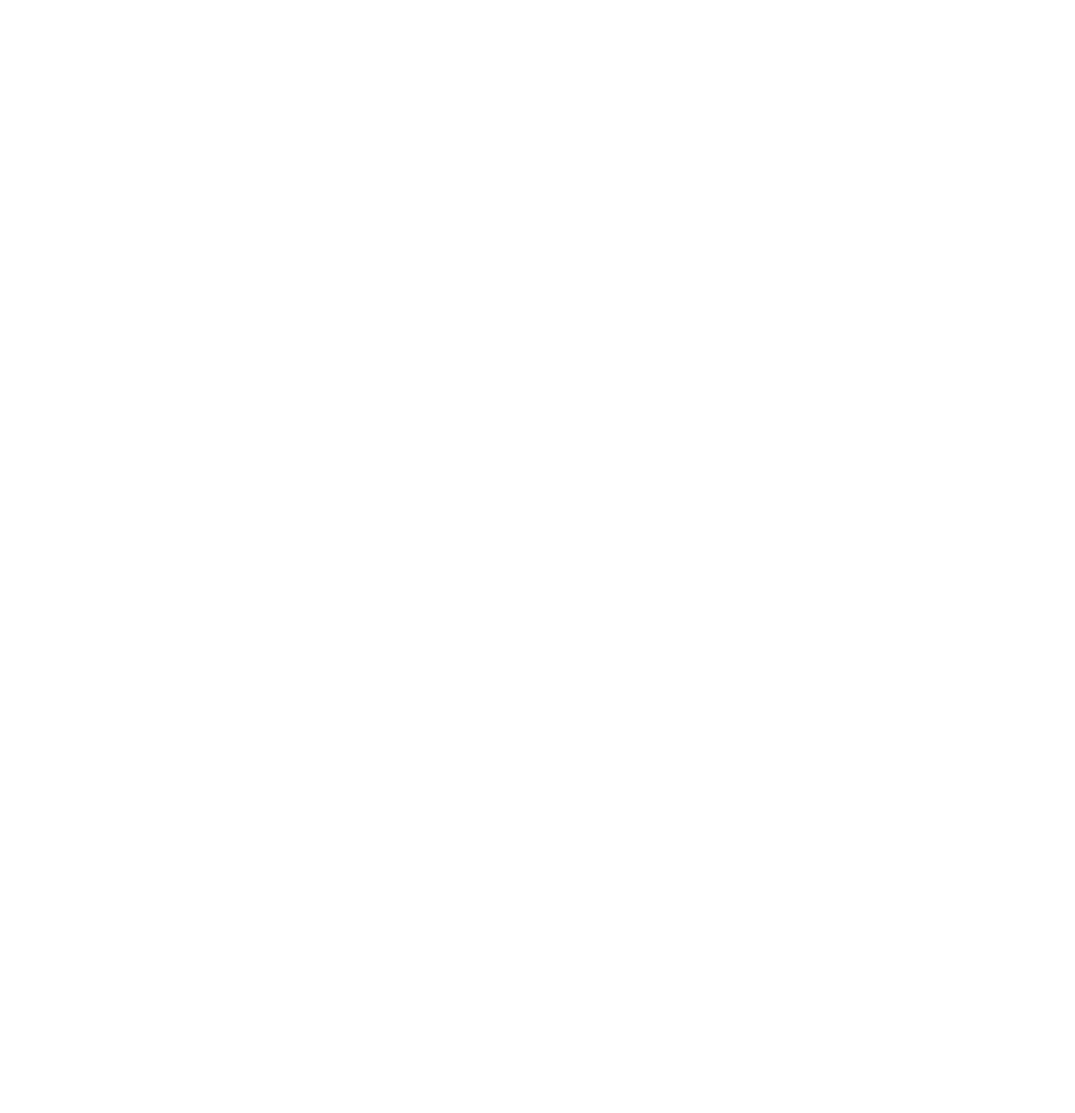
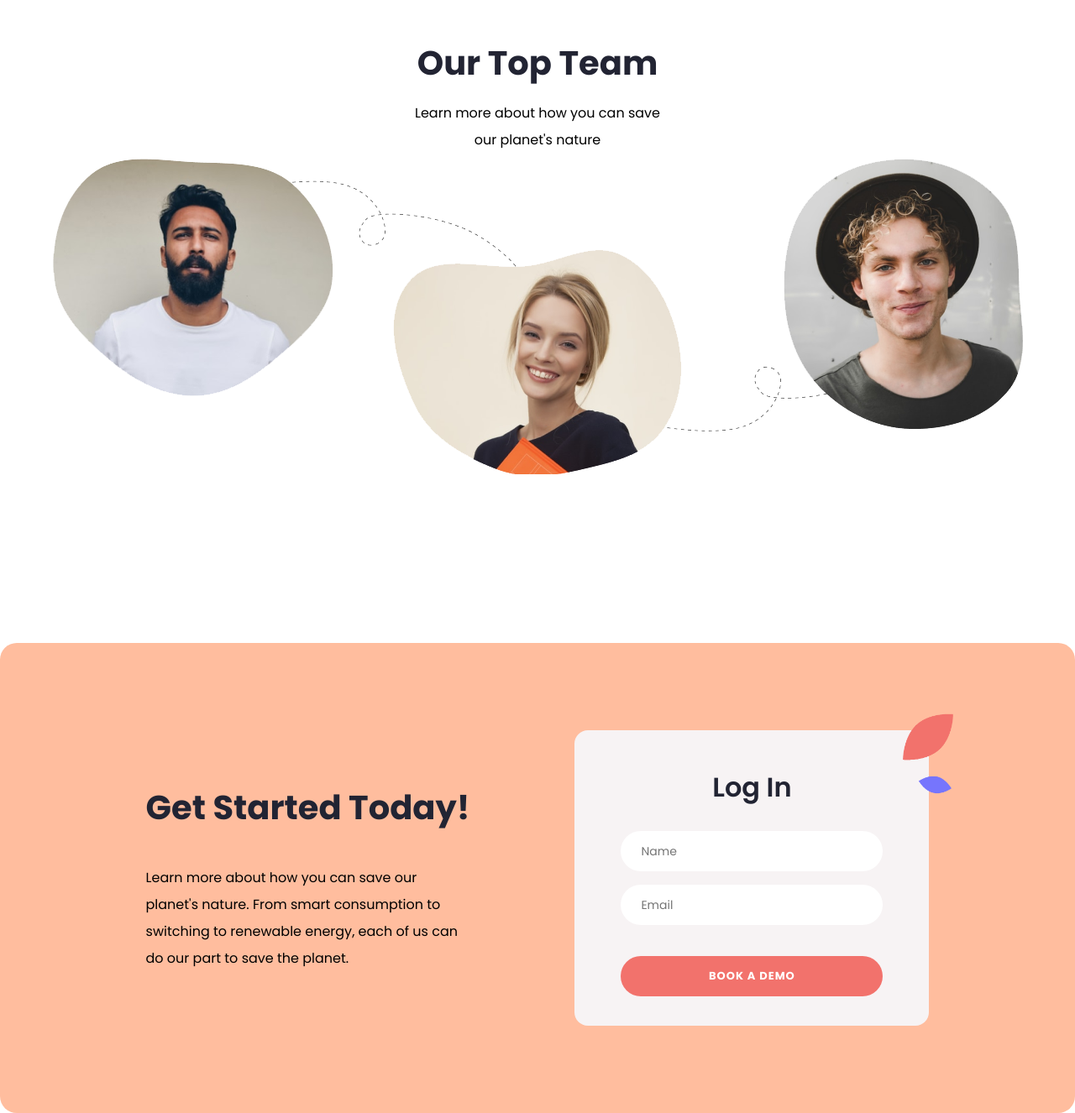
Before and after one commit to vladBrownDev/testForCompany, a React (Create React App) app: page / in a window 1280 px wide. Shown: the part 1041-2367 px from the top of the page at 84% size. Before the commit the page ends 896 px from the top, so only its background shows below. Built offline with nearby package versions, Linux system fonts and the light colour scheme; no server answers.

Commit message:
formDone

```diff
--- a/src/App.js
+++ b/src/App.js
@@ -3,6 +3,7 @@
 import Header from './components/header/Header';
 import UpperMain from './components/upperMain/UpperMain';
 import Team from "./components/team/Team"
+import Form from './components/form/Form';
 
 function App() {
   return (
@@ -12,6 +13,7 @@
         <UpperMain/>
       </div>
       <Team/>
+      <Form/>
     </>
   );
 }
--- a/src/components/config.scss
+++ b/src/components/config.scss
@@ -3,6 +3,14 @@
 $grey: #F7F3F4;
 $red: #F2726C;
 $orange:#FFBD9E;
+
+input:focus{
+    outline: none;
+}
+
+button {
+    border:none;
+}
 
 @mixin primary-font() {
     font-family: 'Poppins';
@@ -15,3 +23,15 @@
     max-width: 1280px;
     margin: 0 auto;
 }
+@mixin headText() {
+    font-family: 'Poppins';
+    font-style: normal;
+    font-weight: 700;
+    font-size: 40px;
+    line-height: 56px;
+    text-align: center;
+    text-transform: capitalize;
+    color: #222433;
+    margin-bottom: 0;
+    margin-top: 0;
+}
--- /dev/null
+++ b/src/components/form/Form.jsx
@@ -0,0 +1,44 @@
+import React, {useState} from "react";
+import "./form.scss"
+
+export default function Form () {
+    let [nameInpValue, setNameInpValue] = useState("")
+    let [emailInpValue, setEmailInpValue] = useState("")
+    function collectInpValues(e) {
+        console.log(nameInpValue, emailInpValue)
+        e.target.id === "nameInput" ?
+        setNameInpValue(e.target.value) : setEmailInpValue(e.target.value)
+    }
+    return (
+        <section id="formSection">
+            <div id="leftFormSection">
+                <h1>Get started today!</h1>
+                <div id="formDescription">
+                    Learn more about how you can save our planet's nature.
+                    From smart consumption to switching to renewable energy,
+                    each of us can do our part to save the planet.
+                </div>
+            </div>
+            <div id="rightFormSection">
+                <h2>Log In</h2>
+                <form id="logInForm" action="">
+                    <input
+                        className="logInInput"
+                        id="nameInput"
+                        name="name"
+                        placeholder="Name"
+                        type="text"
+                        onChange={collectInpValues}/>
+                    <input
+                        className="logInInput"
+                        id="emailInput"
+                        name="email"
+                        placeholder="Email"
+                        type="email"
+                        onChange={collectInpValues}/>
+                    <button id="logInFormButton">BOOK A DEMO</button>
+                </form>
+            </div>
+        </section>
+    )
+}
--- /dev/null
+++ b/src/components/form/form.scss
@@ -0,0 +1,89 @@
+@import "../config.scss";
+
+#formSection {
+    background-color: $orange;
+    @include width-center;
+    height: 560px;
+    border-radius: 20px;
+    margin-top: 200px;
+    display: flex;
+    flex-direction: row;
+    justify-content: center;
+    align-items: center;
+    #leftFormSection {
+        margin-right: 125px;
+        h1 {
+            @include headText
+        }
+        #formDescription {
+            @include primary-font;
+            max-width: 384px;
+            margin-top: 40px;
+        }
+    }
+    #rightFormSection {
+        background-color: $grey;
+        width: 422px;
+        height: 352px;
+        border-radius: 16px;
+        display: flex;
+        flex-direction: column;
+        align-items: center;
+        padding: 40px 55px;
+        h2  {
+            font-family: 'Poppins';
+            font-style: normal;
+            font-weight: 600;
+            font-size: 32px;
+            line-height: 56px;
+            text-transform: capitalize;
+            color: #222433;
+            margin-bottom: 24px;
+            margin-top: 0;
+        }
+        #logInForm {
+            display: flex;
+            flex-direction: column;
+            align-items: center;
+            .logInInput {
+                width: 312px;
+                height: 48px;
+                border-radius: 40px;
+                background-color: white;
+                border: none;
+                padding: 12px 24px;
+                @include primary-font;
+                font-size: 14px;
+                color: #807C7C;
+            }
+            #emailInput {
+                margin-top: 16px;
+            }
+            #logInFormButton {
+                width: 312px;
+                height: 48px;
+                border-radius: 40px;
+                background-color: $red;
+                color: white;
+                font-family: 'Poppins';
+                font-weight: 700;
+                font-size: 13px;
+                letter-spacing: 1px;
+                color: #FFFFFF;
+                margin-top: 37px;
+                cursor: pointer;
+            }
+        }
+    }
+    #rightFormSection::before {
+        content: "";
+        background-image: url("../../imgs//form/leafs.png");
+        width: 60px;
+        background-size: contain;
+        background-repeat: no-repeat;
+        height: 100px;
+        position: absolute;
+        margin-top: -60px;
+        margin-left: 420px;
+    }
+}
--- a/src/components/team/Team.jsx
+++ b/src/components/team/Team.jsx
@@ -5,7 +5,13 @@
 
     return (
         <section id="teamSection">
+            <h1>Our top team</h1>
+            <div id="teamDescription">
+                Learn more about how you can save our planet's nature
+            </div>
+            <div id="teamImg">
 
+            </div>
         </section>
     )
 }
--- a/src/components/team/team.scss
+++ b/src/components/team/team.scss
@@ -0,0 +1,23 @@
+@import "../config.scss";
+#teamSection {
+    @include width-center;
+    margin-top: 192px;
+    h1 {
+        @include headText;
+        margin-bottom: 16px
+    }
+    #teamDescription {
+        @include primary-font;
+        margin: 0 auto;
+        width: 320px;
+        text-align: center;
+    }
+    #teamImg {
+        background-image: url("../../imgs/team/team.png");
+        width: 100%;
+        height: 383px;
+        margin: 0 auto;
+        background-repeat: no-repeat;
+        background-position: center;
+    }
+}
--- a/src/components/upperMain/upperMain.scss
+++ b/src/components/upperMain/upperMain.scss
@@ -51,9 +51,6 @@
                 color: #807C7C;
                 margin-left: 13px;
             }
-            input:focus{
-                outline: none;
-            }
             button {
                 width: 122px;
                 height: 48px;
```
Also changed, not shown: src/imgs/form/leafs.png (added), src/imgs/team/team.png (renamed from src/imgs/team.png).
